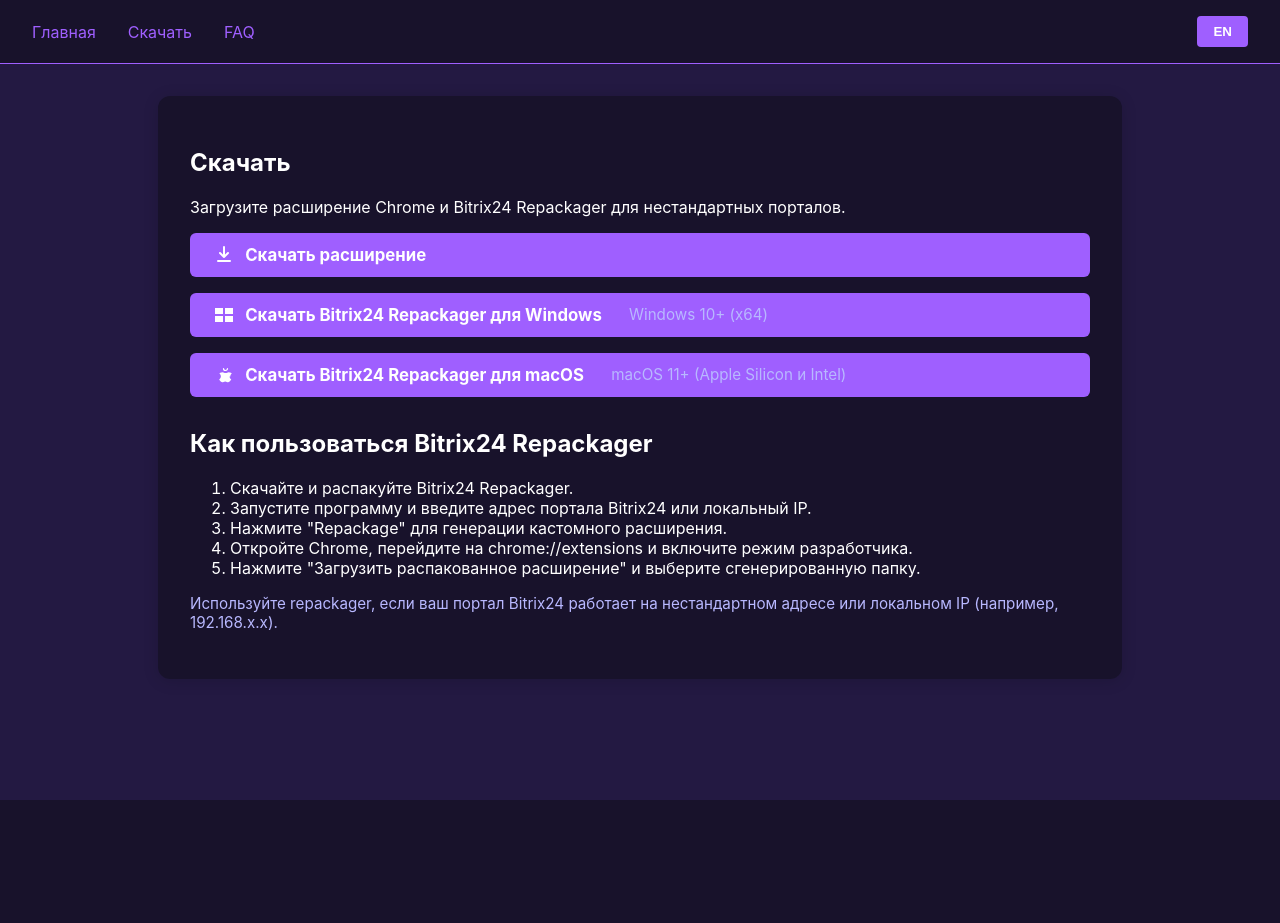
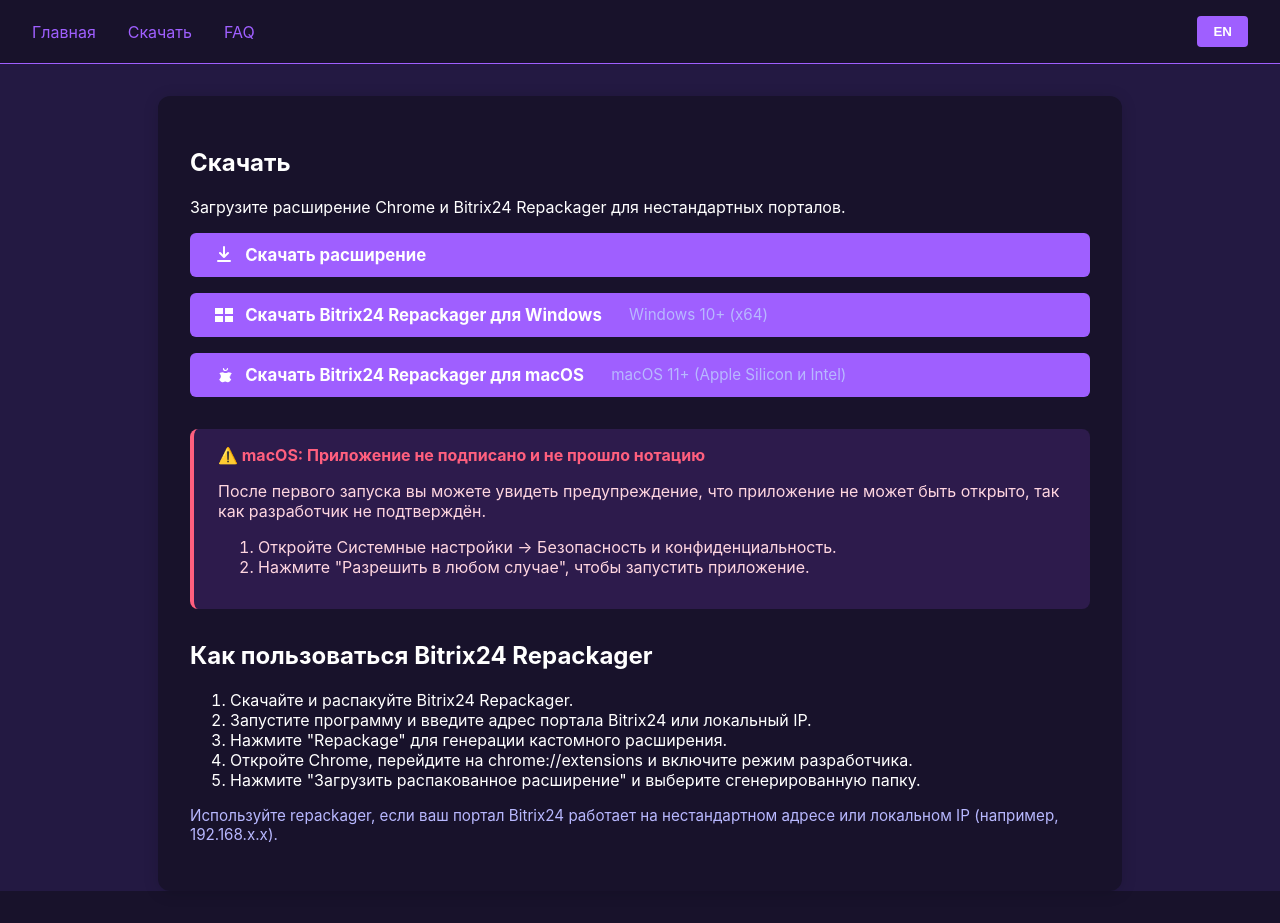
Before and after one commit to larcanus/B24DA-SPA, a Vue app: page /download in a window 1280 px wide. Before the commit the page ends 800 px from the top, so only its background shows below. Built offline with nearby package versions, Linux system fonts and the light colour scheme.

Commit message:
edit download 2

```diff
--- a/src/i18n/en.js
+++ b/src/i18n/en.js
@@ -42,6 +42,10 @@
 		repackager_step4: 'Open Chrome, go to chrome://extensions, enable "Developer mode".',
 		repackager_step5: 'Click "Load unpacked" and select the generated extension folder.',
 		repackager_note: 'Use the repackager if your Bitrix24 portal uses a non-standard address or local IP (e.g., 192.168.x.x).',
+		mac_warning_title: 'macOS: The app is not signed or notarized',
+		mac_warning_text: 'After the first launch, you may see a warning that the app cannot be opened because it is from an unidentified developer.',
+		mac_warning_step1: 'Open System Preferences → Security & Privacy.',
+		mac_warning_step2: 'Click "Open Anyway" to allow the app to run.',
 	},
 	faq: {
 		title: 'FAQ',
@@ -56,5 +60,7 @@
 		a_privacy: 'No, the extension works locally in your browser and does not collect or send any data.',
 		q_focus: 'How do I enable focus mode?',
 		a_focus: 'Click the focus icon in the chat interface to hide all unnecessary UI and concentrate on messaging.',
+		q_mac_warning: 'After installing the package on macOS, I get a warning: "Apple cannot check it for malicious software". What should I do?',
+		a_mac_warning: 'This is normal for unsigned apps. Open System Preferences → Security & Privacy and click "Open Anyway". The app does not contain malware and works only locally.',
 	},
 }
--- a/src/i18n/ru.js
+++ b/src/i18n/ru.js
@@ -43,6 +43,10 @@
 		repackager_step4: 'Откройте Chrome, перейдите на chrome://extensions и включите режим разработчика.',
 		repackager_step5: 'Нажмите "Загрузить распакованное расширение" и выберите сгенерированную папку.',
 		repackager_note: 'Используйте repackager, если ваш портал Bitrix24 работает на нестандартном адресе или локальном IP (например, 192.168.x.x).',
+		mac_warning_title: 'macOS: Приложение не подписано и не прошло нотацию',
+		mac_warning_text: 'После первого запуска вы можете увидеть предупреждение, что приложение не может быть открыто, так как разработчик не подтверждён.',
+		mac_warning_step1: 'Откройте Системные настройки → Безопасность и конфиденциальность.',
+		mac_warning_step2: 'Нажмите "Разрешить в любом случае", чтобы запустить приложение.',
 	},
 	faq: {
 		title: 'FAQ',
@@ -57,5 +61,7 @@
 		a_privacy: 'Нет, расширение работает локально в браузере и не собирает никаких данных.',
 		q_focus: 'Как включить режим фокуса?',
 		a_focus: 'Нажмите на иконку фокуса в чате, чтобы скрыть лишний интерфейс и сосредоточиться на сообщениях.',
+		q_mac_warning: 'После установки пакета на macOS при запуске появляется сообщение: "Apple не удалось проверить, не содержит ли программа вредоносное ПО". Что делать?',
+		a_mac_warning: 'Это нормально для неподписанных приложений. Откройте Системные настройки → Безопасность и конфиденциальность и нажмите "Разрешить в любом случае". Приложение не содержит вредоносного ПО и работает только локально.',
 	},
 }
--- a/src/views/DownloadView.vue
+++ b/src/views/DownloadView.vue
@@ -8,7 +8,7 @@
     <h1>{{ t('download.title') }}</h1>
     <p>{{ t('download.description') }}</p>
     <div class="downloads">
-      <a class="download-btn" href="/files/extension.zip" download>
+      <a class="download-btn" href="/files/Bitrix24AD-extension.zip" download>
         <span class="icon">
           <svg width="20" height="20" viewBox="0 0 20 20" fill="none">
             <path d="M10 2v10m0 0l-4-4m4 4l4-4M4 16h12" stroke="#fff" stroke-width="2" stroke-linecap="round" stroke-linejoin="round"/>
@@ -16,7 +16,7 @@
         </span>
         {{ t('download.extension_btn') }}
       </a>
-      <a class="download-btn" href="/files/bitrix24-repackager-win.zip" download>
+      <a class="download-btn" href="/files/Bitrix24AD-repackager-win.zip" download>
         <span class="icon">
           <!-- Windows icon -->
           <svg width="20" height="20" viewBox="0 0 20 20" fill="none">
@@ -29,7 +29,7 @@
         {{ t('download.repackager_win_btn') }}
         <span class="btn-info">{{ t('download.repackager_win_info') }}</span>
       </a>
-      <a class="download-btn" href="/files/bitrix24-repackager-mac.zip" download>
+      <a class="download-btn" href="/files/Bitrix24AD-repackager-mac.dmg" download>
         <span class="icon">
           <!-- Apple icon -->
           <svg width="20" height="20" viewBox="0 0 20 20" fill="none">
@@ -40,6 +40,14 @@
         {{ t('download.repackager_mac_btn') }}
         <span class="btn-info">{{ t('download.repackager_mac_info') }}</span>
       </a>
+    </div>
+    <div class="mac-warning">
+      <strong>⚠️ {{ t('download.mac_warning_title') }}</strong>
+      <p>{{ t('download.mac_warning_text') }}</p>
+      <ol>
+        <li>{{ t('download.mac_warning_step1') }}</li>
+        <li>{{ t('download.mac_warning_step2') }}</li>
+      </ol>
     </div>
     <div class="instructions">
       <h2>{{ t('download.repackager_title') }}</h2>
@@ -90,6 +98,18 @@
   color: var(--text-secondary);
   font-weight: normal;
 }
+.mac-warning {
+  background: #2d1b4c;
+  color: #ffd6e0;
+  border-left: 4px solid #ff5f7e;
+  padding: 1rem 1.5rem;
+  margin-bottom: 2rem;
+  border-radius: 8px;
+  font-size: 1rem;
+}
+.mac-warning strong {
+  color: #ff5f7e;
+}
 .instructions {
   margin-top: 2rem;
 }
--- a/src/views/FaqView.vue
+++ b/src/views/FaqView.vue
@@ -28,6 +28,10 @@
   {
     q: t('faq.q_focus'),
     a: t('faq.a_focus'),
+  },
+  {
+    q: t('faq.q_mac_warning'),
+    a: t('faq.a_mac_warning'),
   },
 ])
 </script>
```
Also changed, not shown: 2 other files (tests, documents, lock files or other folders).
